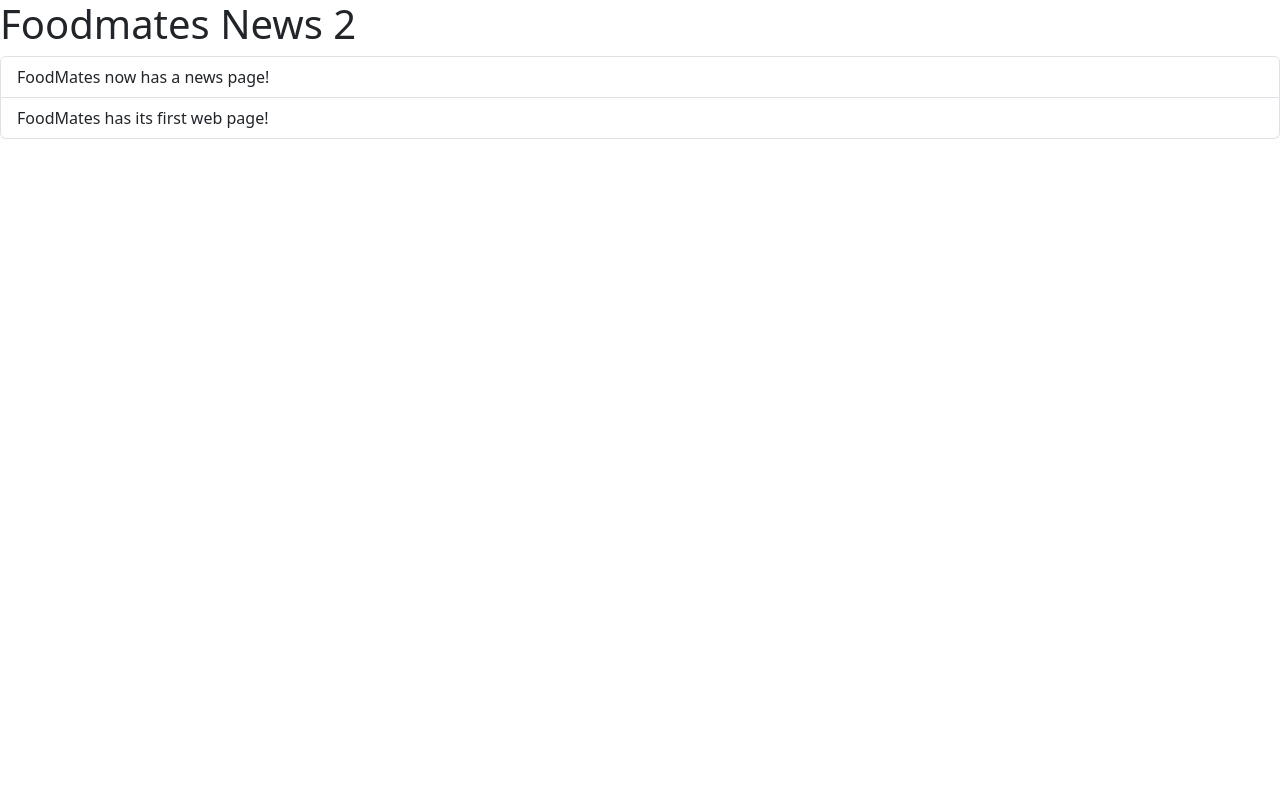
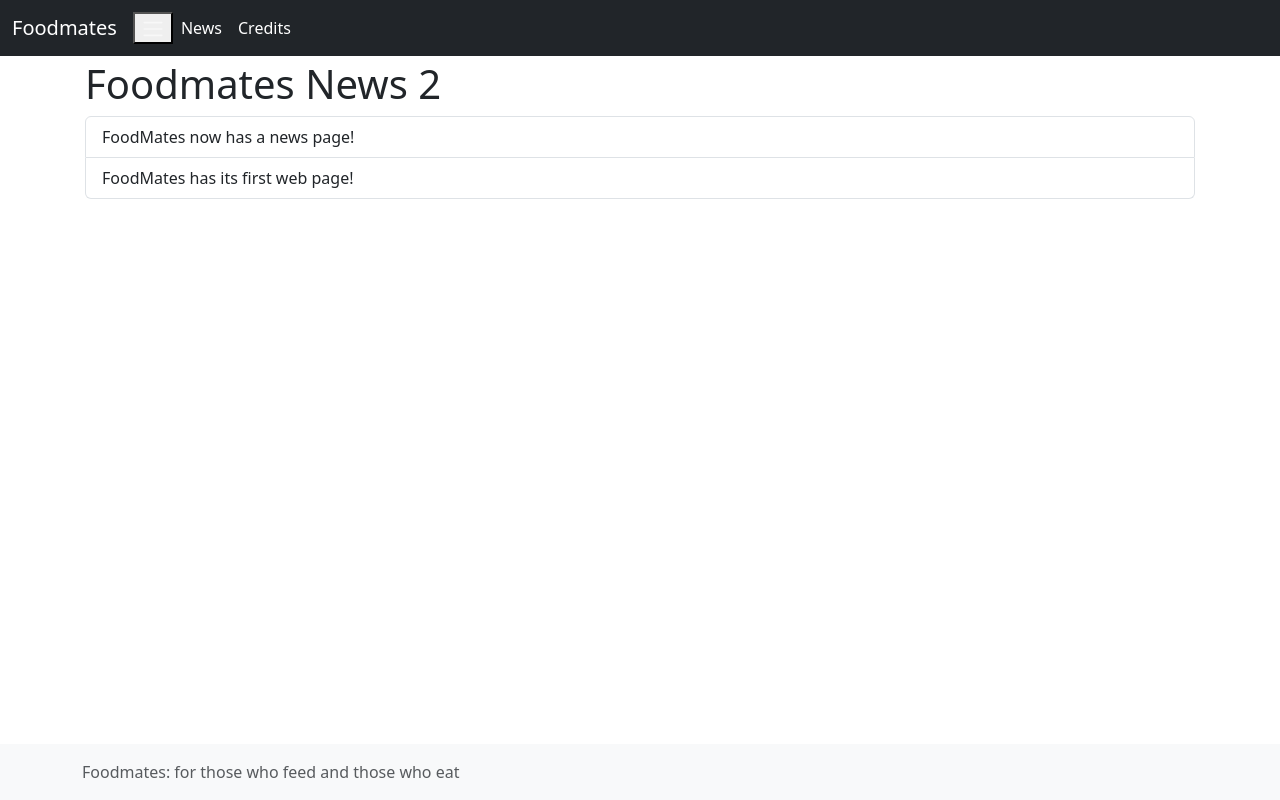
Before and after one commit to dzmitryi-lazarchyk/riffmates, a Django app: page /news/ in a window 1280 px wide. Run offline with Django 5.2, Linux system fonts and the light colour scheme; some libraries are stand-ins or nearby versions.

Commit message:
Bootstrap implemented.

```diff
--- a/foodmates/urls.py
+++ b/foodmates/urls.py
@@ -24,5 +24,6 @@ urlpatterns = [
     path('credits/', home_views.credits, name="credits"),
     path('about/', home_views.about),
     path('version/', home_views.version_info),
-    path('news/', home_views.news, name="news")
+    path('news/', home_views.news, name="news"),
+    path('adv_news/', home_views.news_advanced, name="news_advanced"),
 ]
--- a/home/views.py
+++ b/home/views.py
@@ -1,4 +1,5 @@
 import json
+from datetime import date, timedelta
 
 from django.http import HttpResponse, JsonResponse
 from django.shortcuts import render
@@ -45,3 +46,20 @@ def news(request):
         template_name="news2.html",
         context=context
     )
+
+def news_advanced(request):
+    today = date.today()
+    before1 = today - timedelta(days=1)
+    before2 = today - timedelta(days=2)
+
+    data = {
+        "news": [(today, "News from today"),
+                 (before1, "News from yesterday"),
+                 (before2, "News from the day before yesterday"),]
+    }
+
+    return render(
+        request,
+        template_name="news_adv.html",
+        context=data,
+    )
--- a/templates/base.html
+++ b/templates/base.html
@@ -4,15 +4,65 @@
 <html lang="en">
 <head>
     <meta charset="UTF-8">
+    <meta name="viewport" content="width=deice-width, initial-scale=1">
+    <meta name="description" content="">
     <title>
-        {% block title %}Foodmates{% endblock %}
+        {% block title %}
+            Foodmates {% if title %}&mdash; {{ title }}{% endif %}
+        {% endblock %}
     </title>
     <link href="{% static 'css/bootstrap.css' %}" rel="stylesheet">
+    <style>
+main > .container {
+padding: 60px 15px 0;
+}
+</style>
 
 </head>
-<body>
-    {% block content %}
-    {% endblock content %}
+<body class="d-flex flex-column h-100">
+    <header>
+        {% block navbar %}
+            <!--Fixed navbar-->
+            <nav class="navbar navbar-expand-md navbar-dark fixed-top bg-dark">
+                <div class="container-fluid">
+                    <a class="navbar-brand" href="#">Foodmates</a>
+                    <button class="navbar-toggter" type="button"
+                            data-bs-toggle="collapse" data-bs-target="#navbarCollapse"
+                            aria-controls="navbarCollapse" aria-expanded="false"
+                            aria-label="Toggle navigation">
+                        <span class="navbar-toggler-icon"></span>
+                    </button>
+                    <div class="collapse navbar-collapse" id="navbarCollapse">
+                        <ul class="navbar-nav me-auto mb-2 mb-md-0">
+                            <li class="nav-item">
+                                <a class="nav-link active" aria-current="page"
+                                   href="{% url 'news' %}">News</a>
+                            </li>
+                            <li class="nav-item">
+                                <a class="nav-link active" aria-current="page"
+                                   href="{% url 'credits' %}">Credits</a>
+                            </li>
+                        </ul>
+                    </div>
+                </div>
+            </nav>
+        {% endblock navbar %}
+    </header>
+    <!--Begin page content -->
+    <main class="flex-shrink-0">
+        <div class="container">
+            {% block content %}
+            {% endblock content %}
+        </div>
+    </main>
+
+    <footer class="footer mt-auto py-3 bg-light fixed-bottom">
+        <div class="container">
+            {% block footer %}
+                <span class="text-body-secondary">Foodmates: for those who feed and those who eat</span>
+            {% endblock footer %}
+        </div>
+    </footer>
     <script src="{% static 'js/bootstrap.js' %}"></script>
 </body>
 </html>
```
